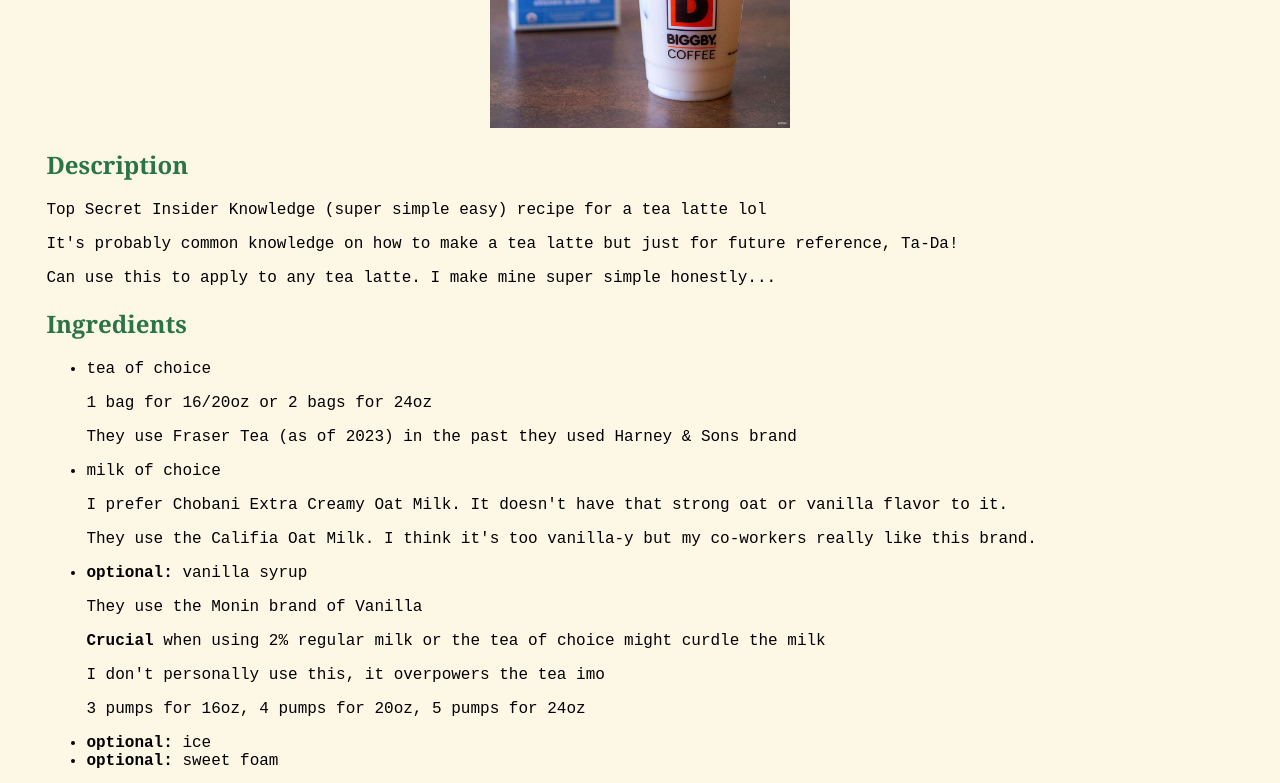
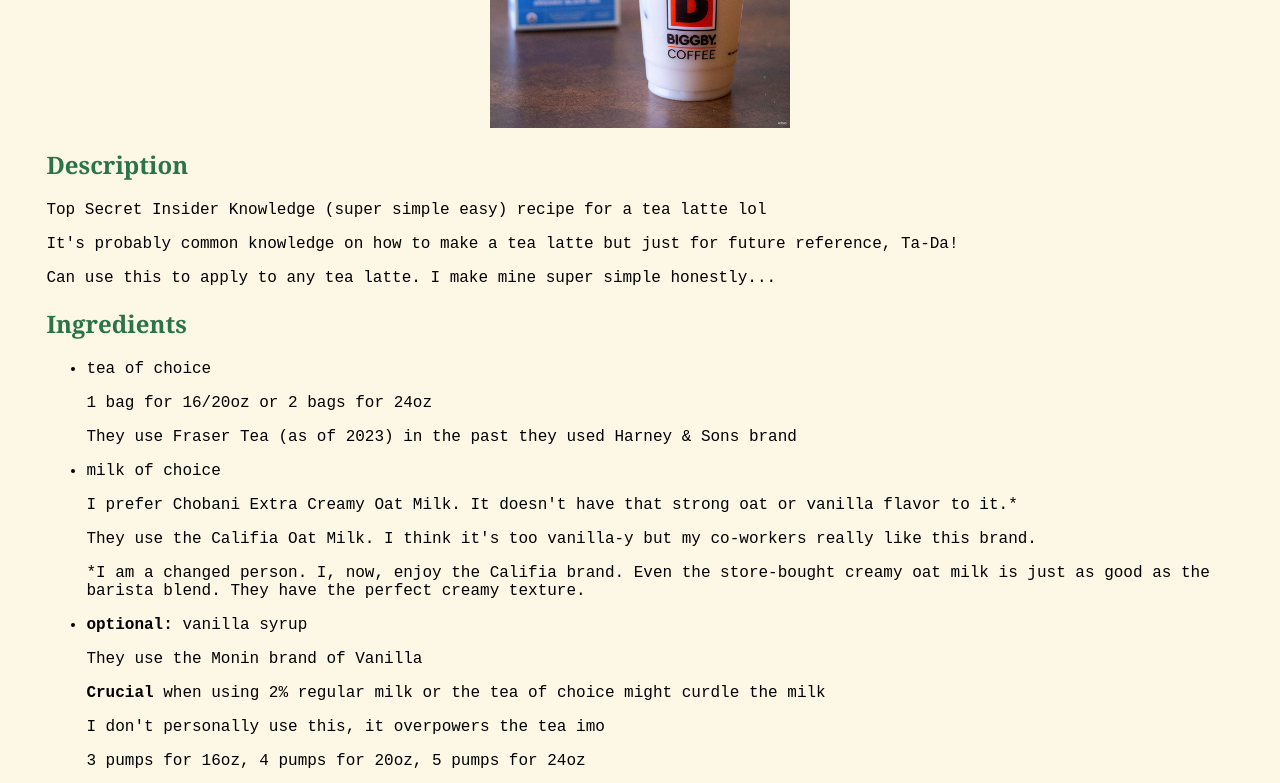
Before and after one commit to offen1ol/odin-recipes, a plain HTML site: page recipes/biggby-tea-latte.html in a window 1280 px wide. Shown: the part 367-1150 px from the top of the page. Drawn offline with Linux system fonts and the light colour scheme.

Commit message:
Add milk note in biggby-tea-latte.html

```diff
--- a/recipes/biggby-tea-latte.html
+++ b/recipes/biggby-tea-latte.html
@@ -28,8 +28,9 @@
                 <p>1 bag for 16/20oz or 2 bags for 24oz</p>
                 <p>They use Fraser Tea (as of 2023) in the past they used Harney & Sons brand</p>
                 <li>milk of choice</li>
-                <p>I prefer Chobani Extra Creamy Oat Milk. It doesn't have that strong oat or vanilla flavor to it.</p>
+                <p>I prefer Chobani Extra Creamy Oat Milk. It doesn't have that strong oat or vanilla flavor to it.*</p>
                 <p>They use the Califia Oat Milk. I think it's too vanilla-y but my co-workers really like this brand.</p>
+                <p>*I am a changed person. I, now, enjoy the Califia brand. Even the store-bought creamy oat milk is just as good as the barista blend. They have the perfect creamy texture.</p>
                 <li><b>optional:</b> vanilla syrup</li>
                 <p>They use the Monin brand of Vanilla</p>
                 <p><b>Crucial</b> when using 2% regular milk or the tea of choice might curdle the milk</p>
```
